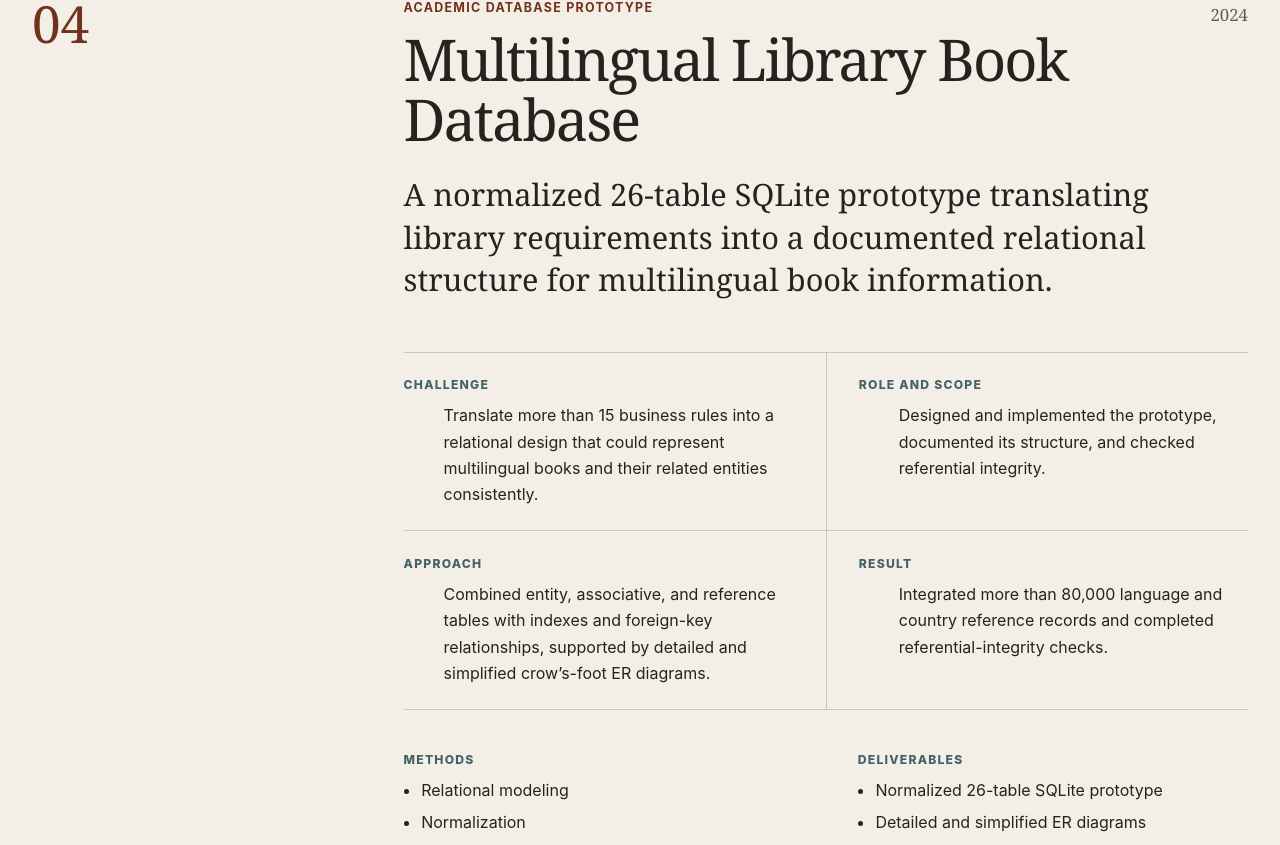
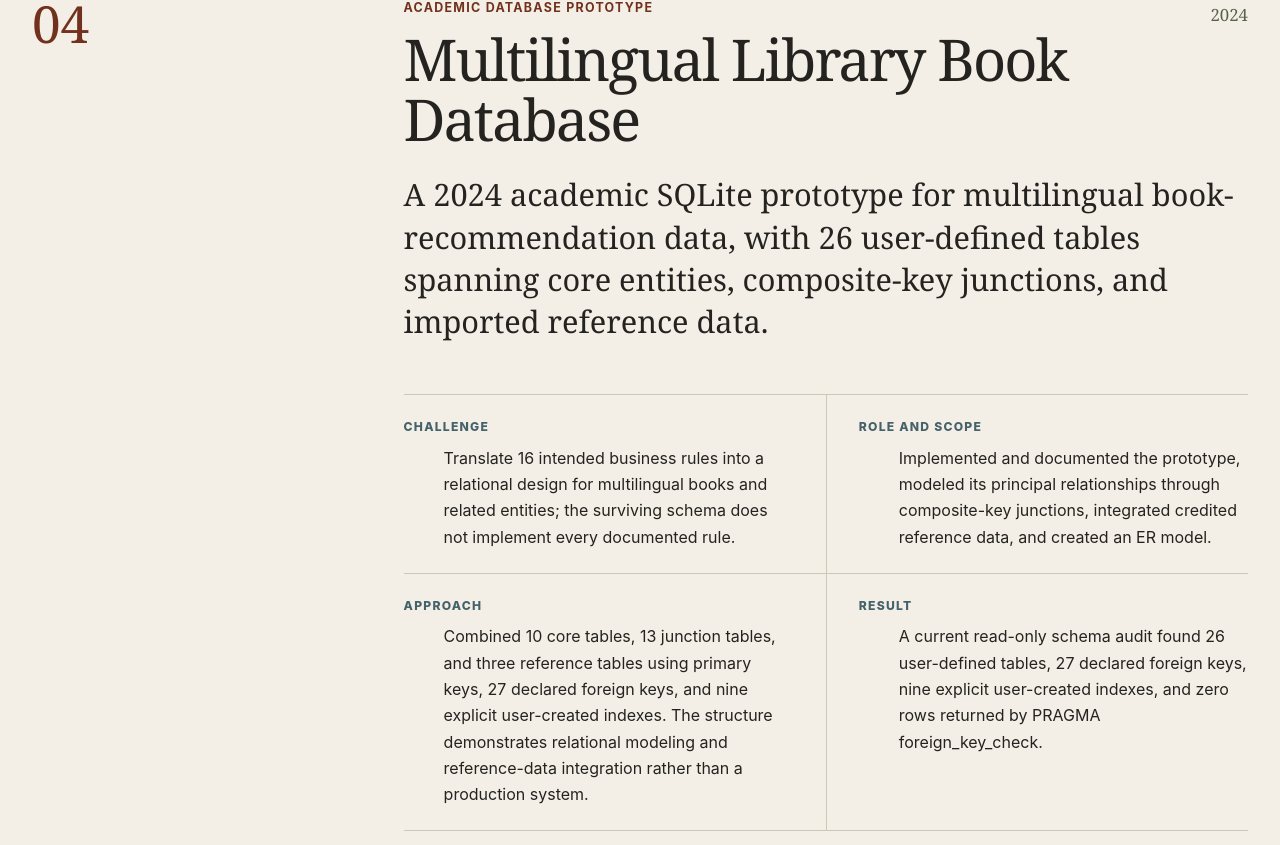
Before and after one commit to unguisdraconis/unguisdraconis.github.io, a React (Vite) app: page / in a window 1280 px wide. Shown: the part 10955-11800 px from the top of the page. Built offline with nearby package versions, Linux system fonts and the light colour scheme.

Commit message:
docs: correct multilingual database case study

```diff
--- a/src/content/projects.js
+++ b/src/content/projects.js
@@ -329,29 +329,42 @@ export const projects = [
     year: '2024',
     context: 'Academic database prototype',
     summary:
-      'A normalized 26-table SQLite prototype translating library requirements into a documented relational structure for multilingual book information.',
+      'A 2024 academic SQLite prototype for multilingual book-recommendation data, with 26 user-defined tables spanning core entities, composite-key junctions, and imported reference data.',
     challenge:
-      'Translate more than 15 business rules into a relational design that could represent multilingual books and their related entities consistently.',
+      'Translate 16 intended business rules into a relational design for multilingual books and related entities; the surviving schema does not implement every documented rule.',
     role:
-      'Designed and implemented the prototype, documented its structure, and checked referential integrity.',
+      'Implemented and documented the prototype, modeled its principal relationships through composite-key junctions, integrated credited reference data, and created an ER model.',
     approach:
-      'Combined entity, associative, and reference tables with indexes and foreign-key relationships, supported by detailed and simplified crow’s-foot ER diagrams.',
+      'Combined 10 core tables, 13 junction tables, and three reference tables using primary keys, 27 declared foreign keys, and nine explicit user-created indexes. The structure demonstrates relational modeling and reference-data integration rather than a production system.',
     methods: [
+      'SQLite',
+      'SQL',
       'Relational modeling',
-      'Normalization',
-      'SQLite',
-      'Foreign-key and referential-integrity checks',
-      'Crow’s-foot ER modeling',
+      'Composite-key junctions',
+      'Primary and foreign keys',
+      'Controlled and reference data',
+      'ER modeling',
     ],
     deliverables: [
-      'Normalized 26-table SQLite prototype',
-      'Detailed and simplified ER diagrams',
+      'SQLite academic prototype',
+      'ER model and design documentation',
     ],
     result:
-      'Integrated more than 80,000 language and country reference records and completed referential-integrity checks.',
+      'A current read-only schema audit found 26 user-defined tables, 27 declared foreign keys, nine explicit user-created indexes, and zero rows returned by PRAGMA foreign_key_check.',
+    aiAssistance:
+      'Some test records were created with AI assistance and acknowledged in the source report as inaccurate. This public case study uses schema and count evidence only and excludes those records.',
+    provenance: [
+      'Three imported reference tables contain 80,381 language and country lookup rows: Language_Index (72,524), LANGUAGE_CODES (7,614), and COUNTRY_CODES (243). These are reference data, not books; the BOOK table contains seven rows.',
+      'The report credits an external source and states that the reference data were used with permission, but public redistribution rights were not independently established. The private database, report, ER diagram, imported rows, and source URL remain unpublished.',
+      'No assignment prompt or starter schema was supplied, so the available evidence does not support claiming that every aspect of the design originated from scratch.',
+    ],
     limitations: [
-      'The 80,000-plus figure refers primarily to reference and lookup data, not books.',
-      'The work is an academic prototype rather than a production library system.',
+      'This is an academic prototype with seven BOOK rows, not a production library system.',
+      'The 80,381 imported rows are language and country reference or lookup data, not a book catalog.',
+      'The surviving schema does not implement every one of the 16 intended business rules.',
+      'Some AI-assisted test records were acknowledged as inaccurate and are excluded from the public evidence.',
+      'The original report’s permission statement was not independently verified as a basis for public redistribution.',
+      'A current PRAGMA foreign_key_check returned zero rows, but foreign-key enforcement in the original connection was connection-specific and cannot be established from that result.',
     ],
   },
   {
```
